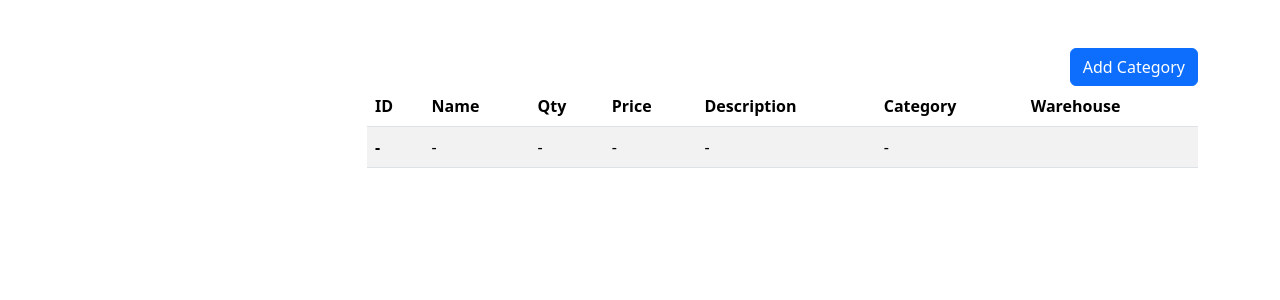
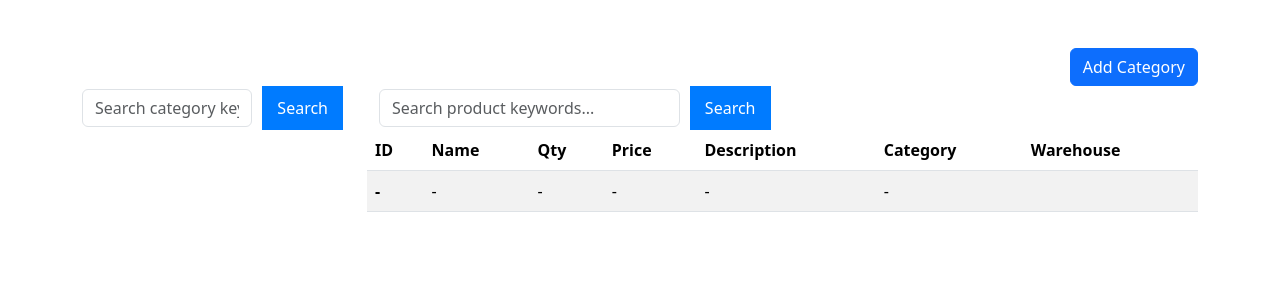
Before and after one commit to recinan/inventeru_project, a Django app: page /list-allcategories in a window 1280 px wide. Shown: the part 56-356 px from the top of the page. Run offline with Django 5.2, Linux system fonts and the light colour scheme; the visitor is signed in with stand-in values (Sample User, id 1); data that the repository does not hold is empty; some libraries are stand-ins or nearby versions.

Commit message:
static folder added

```diff
--- a/inventory_management_con/inventory_management/settings.py
+++ b/inventory_management_con/inventory_management/settings.py
@@ -116,7 +116,8 @@ USE_TZ = True
 # Static files (CSS, JavaScript, Images)
 # https://docs.djangoproject.com/en/5.1/howto/static-files/
 
-STATIC_URL = "static/"
+STATIC_URL = "/static/"
+STATICFILES_DIRS = [os.path.join(BASE_DIR, 'static')]
 
 # Default primary key field type
 # https://docs.djangoproject.com/en/5.1/ref/settings/#default-auto-field
--- /dev/null
+++ b/inventory_management_con/static/css/style.css
@@ -0,0 +1,21 @@
+.form-container {
+    display: flex; /* Yan yana hizalama */
+    align-items: center; /* Dikeyde ortalama */
+    gap: 10px; /* Elemanlar arasında boşluk */
+}
+
+.input-text {
+    flex: 1; /* Metin kutusunun genişliğini esnek yapar */
+}
+
+#searchsubmit {
+    padding: 10px 15px;
+    background-color: #007BFF;
+    color: white;
+    border: none;
+    cursor: pointer;
+}
+
+#searchsubmit:hover {
+    background-color: #0056b3;
+}
--- a/inventory_management_con/templates/category_man/list_category.html
+++ b/inventory_management_con/templates/category_man/list_category.html
@@ -9,6 +9,20 @@
     </div>
     <div class="row">
       <div class="col-3">
+        <div class="containe">
+          <div class="row">
+            <div class="widget-search">
+              <div class="site-search-area">
+                <form method="GET" id="site-searchform" action="">
+                  <div class="form-container">
+                    <input class="input-text form-control" name="search" placeholder="Search category keywords..." type="text">
+                    <input id="searchsubmit" value="Search" type="submit">
+                  </div>
+                </form>
+              </div>
+            </div>
+          </div>
+        </div>
         {% for category in categorylist %}
             <div class="card mt-3">
               <div class="card-body">
@@ -21,6 +35,22 @@
         {% endfor %}
       </div>
       <div class="col-9">
+        <div class="container">
+          <div class="row">
+            <div class="col-6">
+              <div class="widget-search">
+                <div class="site-search-area">
+                  <form method="GET" id="site-searchform" action="">
+                    <div class="form-container">
+                      <input class="input-text form-control" name="search" placeholder="Search product keywords..." type="text">
+                      <input id="searchsubmit" value="Search" type="submit">
+                    </div>
+                  </form>
+                </div>
+              </div>
+            </div>
+          </div>
+        </div>
         <table class="table table-hover table-striped">
           <thead>
             <tr>
--- a/inventory_management_con/templates/partials/_base.html
+++ b/inventory_management_con/templates/partials/_base.html
@@ -1,9 +1,12 @@
+{% load static %}
+
 <!DOCTYPE html>
 <html lang="en">
 <head>
     <meta charset="UTF-8">
     <meta name="viewport" content="width=device-width, initial-scale=1.0">
     <link rel="stylesheet" href="https://cdn.jsdelivr.net/npm/bootstrap@5.3.3/dist/css/bootstrap.min.css">
+    <link rel="stylesheet" href="{% static 'css/style.css' %}">
     <title>Document</title>
 </head>
 <body>
```
